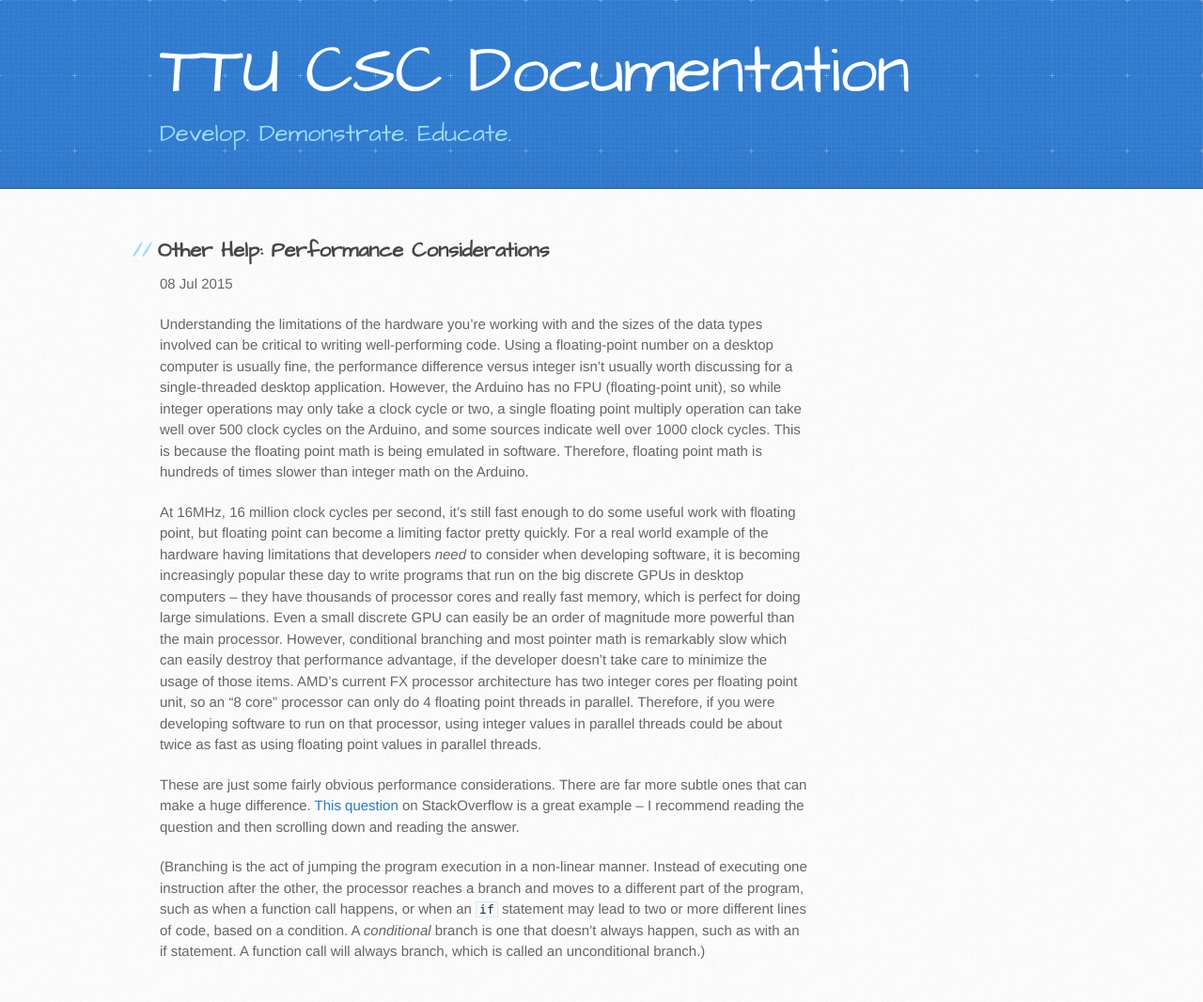
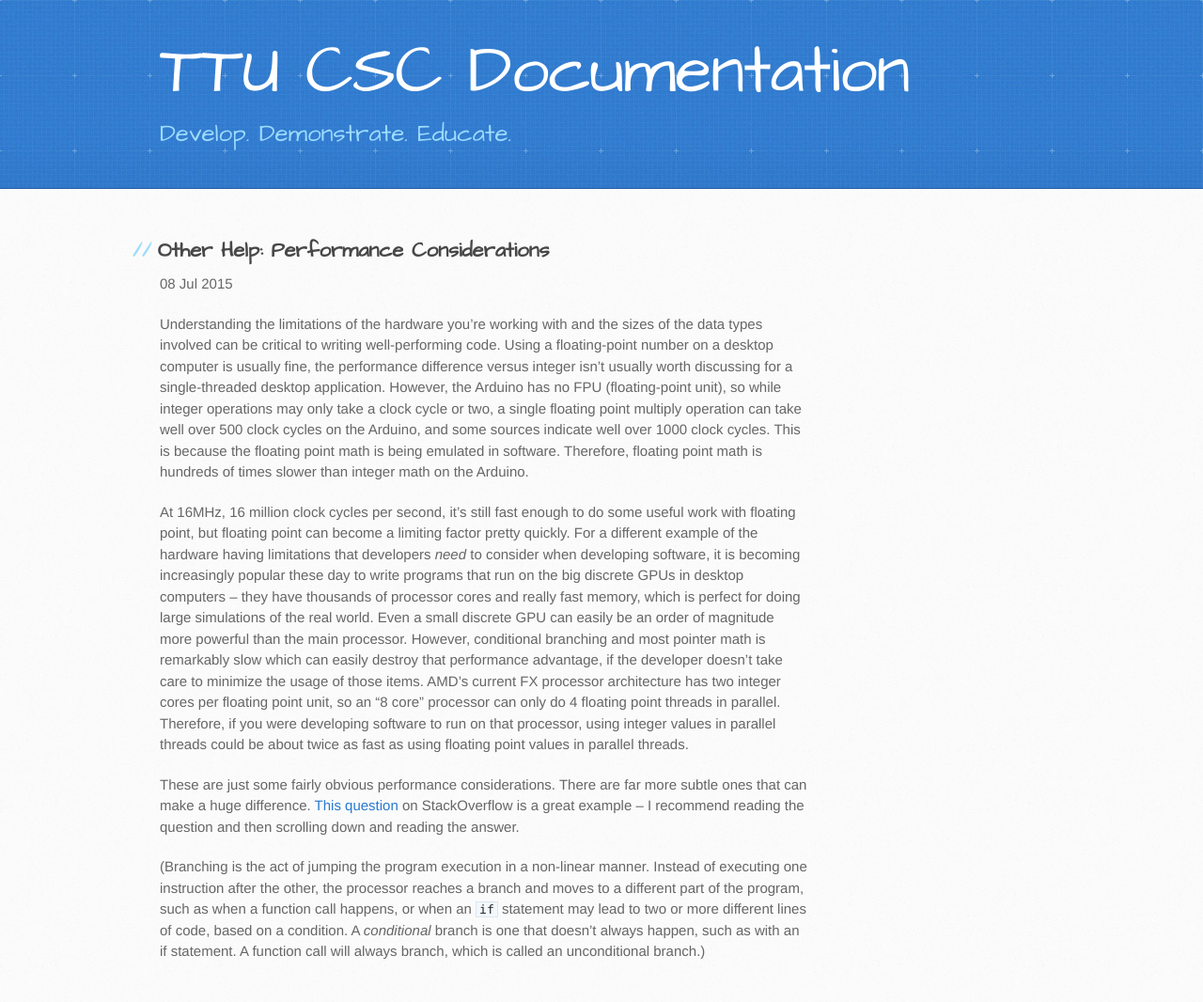
Before and after one commit to TTU-CSC/ttu-csc.github.com, a Jekyll site: the page built from _posts/2015-07-08-performance-considerations.markdown, in a window 1280 px wide. Shown: the whole page at 94% size. Built offline with Jekyll 4.4.1, drawn with Linux system fonts in a browser that asks for light colours.

Commit message:
Update 2015-07-08-performance-considerations.markdown

```diff
--- a/_posts/2015-07-08-performance-considerations.markdown
+++ b/_posts/2015-07-08-performance-considerations.markdown
@@ -7,7 +7,7 @@
 
 Understanding the limitations of the hardware you're working with and the sizes of the data types involved can be critical to writing well-performing code. Using a floating-point number on a desktop computer is usually fine, the performance difference versus integer isn't usually worth discussing for a single-threaded desktop application. However, the Arduino has no FPU (floating-point unit), so while integer operations may only take a clock cycle or two, a single floating point multiply operation can take well over 500 clock cycles on the Arduino, and some sources indicate well over 1000 clock cycles. This is because the floating point math is being emulated in software. Therefore, floating point math is hundreds of times slower than integer math on the Arduino.
 
-At 16MHz, 16 million clock cycles per second, it's still fast enough to do some useful work with floating point, but floating point can become a limiting factor pretty quickly. For a real world example of the hardware having limitations that developers *need* to consider when developing software, it is becoming increasingly popular these day to write programs that run on the big discrete GPUs in desktop computers -- they have thousands of processor cores and really fast memory, which is perfect for doing large simulations. Even a small discrete GPU can easily be an order of magnitude more powerful than the main processor. However, conditional branching and most pointer math is remarkably slow which can easily destroy that performance advantage, if the developer doesn't take care to minimize the usage of those items. AMD's current FX processor architecture has two integer cores per floating point unit, so an "8 core" processor can only do 4 floating point threads in parallel. Therefore, if you were developing software to run on that processor, using integer values in parallel threads could be about twice as fast as using floating point values in parallel threads.
+At 16MHz, 16 million clock cycles per second, it's still fast enough to do some useful work with floating point, but floating point can become a limiting factor pretty quickly. For a different example of the hardware having limitations that developers *need* to consider when developing software, it is becoming increasingly popular these day to write programs that run on the big discrete GPUs in desktop computers -- they have thousands of processor cores and really fast memory, which is perfect for doing large simulations of the real world. Even a small discrete GPU can easily be an order of magnitude more powerful than the main processor. However, conditional branching and most pointer math is remarkably slow which can easily destroy that performance advantage, if the developer doesn't take care to minimize the usage of those items. AMD's current FX processor architecture has two integer cores per floating point unit, so an "8 core" processor can only do 4 floating point threads in parallel. Therefore, if you were developing software to run on that processor, using integer values in parallel threads could be about twice as fast as using floating point values in parallel threads.
 
 These are just some fairly obvious performance considerations. There are far more subtle ones that can make a huge difference. [This question](http://stackoverflow.com/questions/11227809/why-is-processing-a-sorted-array-faster-than-an-unsorted-array) on StackOverflow is a great example -- I recommend reading the question and then scrolling down and reading the answer.
 
```
